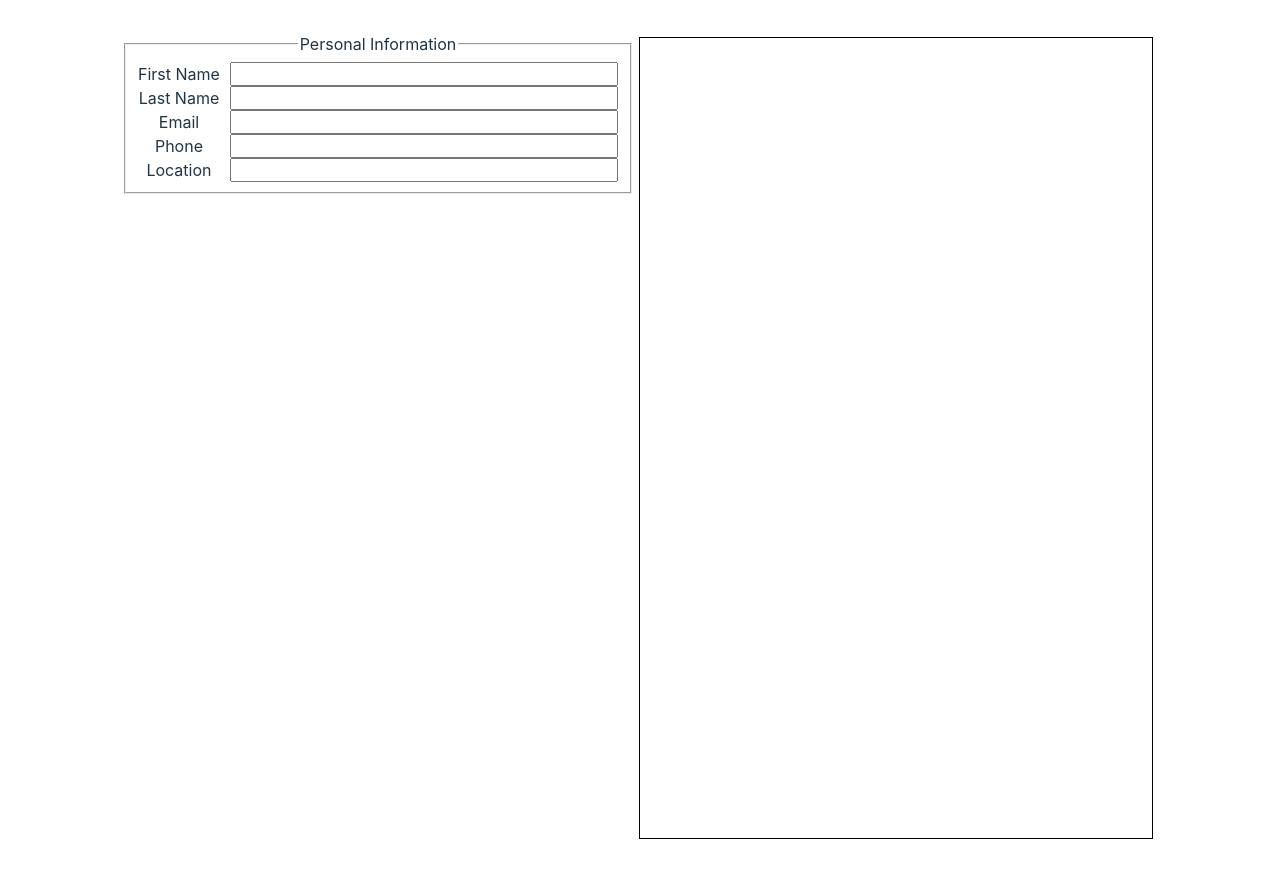
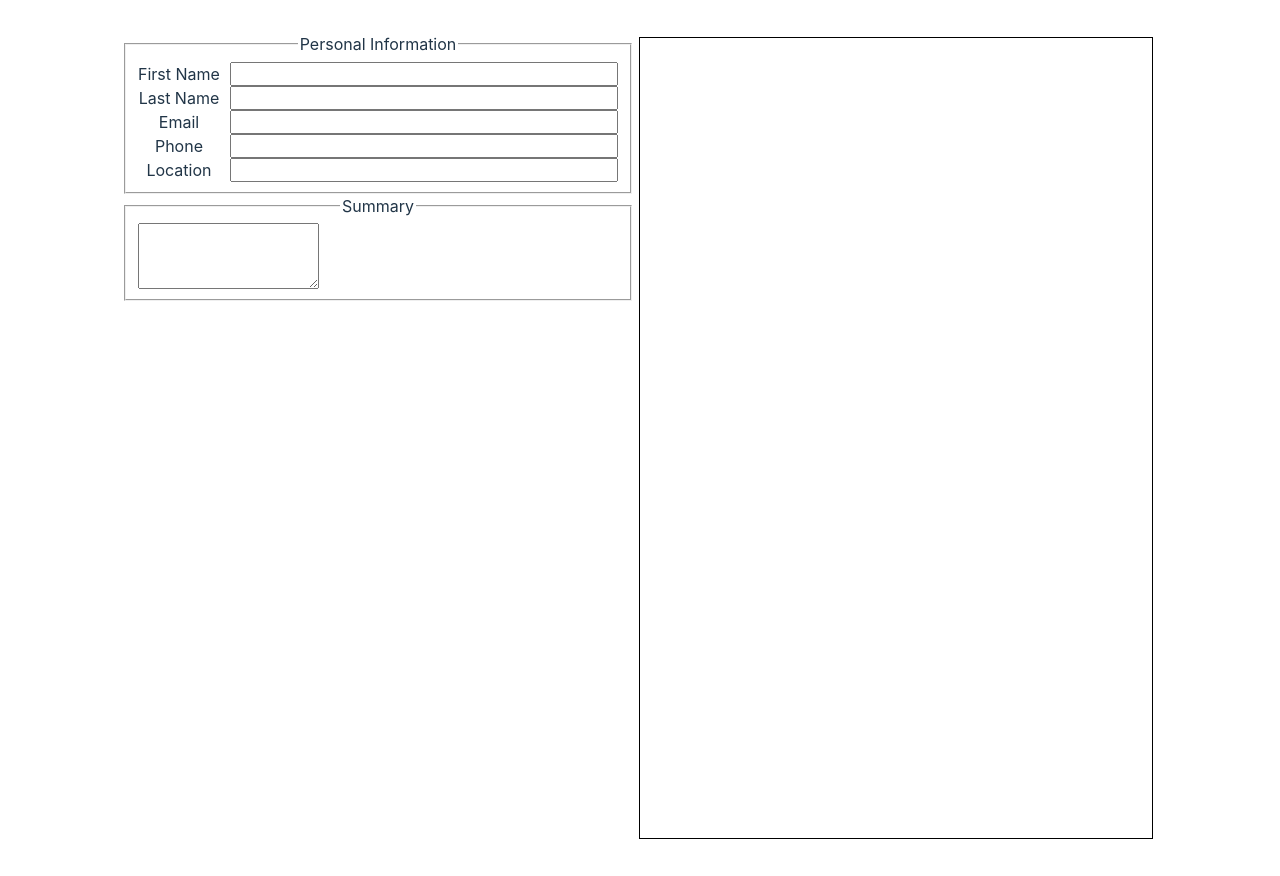
Before and after one commit to suzuhe481/cv-app-creator, a React (Vite) app: page / in a window 1280 px wide. Built offline with nearby package versions, Linux system fonts and the light colour scheme.

Commit message:
Added summary field to form

```diff
--- a/src/components/Form/Form.jsx
+++ b/src/components/Form/Form.jsx
@@ -3,7 +3,7 @@ import "./Form.css";
 function Form({ onFormChange }) {
   return (
     <form id="cv-form">
-      <fieldset>
+      <fieldset className="personal">
         <legend>Personal Information</legend>
         <label htmlFor="first-name">First Name</label>
         <input
@@ -45,6 +45,15 @@ function Form({ onFormChange }) {
           onChange={(data) => onFormChange({ type: "location", data })}
         />
       </fieldset>
+      <fieldset className="summary">
+        <legend>Summary</legend>
+        <textarea
+          id="summary"
+          name="summary"
+          onChange={(data) => onFormChange({ type: "summary", data })}
+          rows="4"
+        />
+      </fieldset>
     </form>
   );
 }
```
